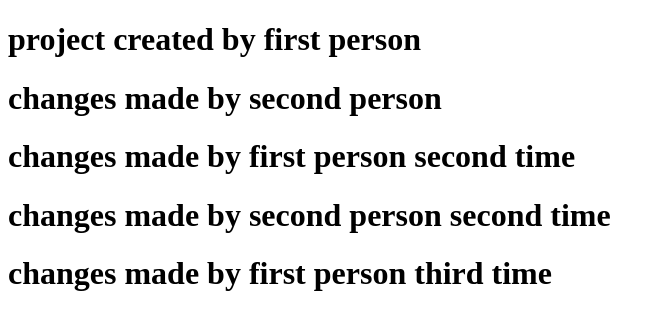
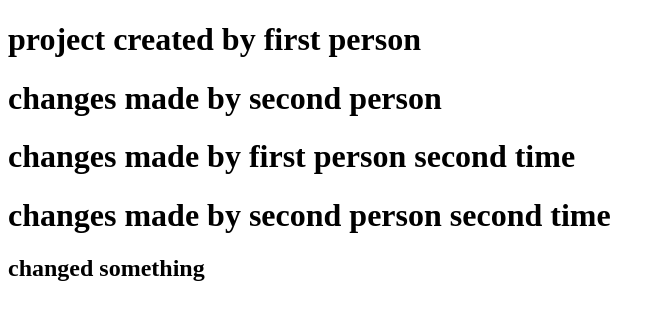
Before and after one commit to Tobi-18/collab, a plain HTML site: page project.html in a window 1280 px wide. Shown: the whole page, without its empty margins (0-665 px from the left). Drawn offline with Linux system fonts and the light colour scheme.

Commit message:
line replaced

```diff
--- a/project.html
+++ b/project.html
@@ -10,6 +10,6 @@
     <h1> changes made by second person</h1>
     <h1>changes made by first person second time</h1>
     <h1>changes made by second person second time</h1>
-    <h1>changes made by first person third time</h1>
+    <h2>changed something</h2>
 </body>
 </html>
```
